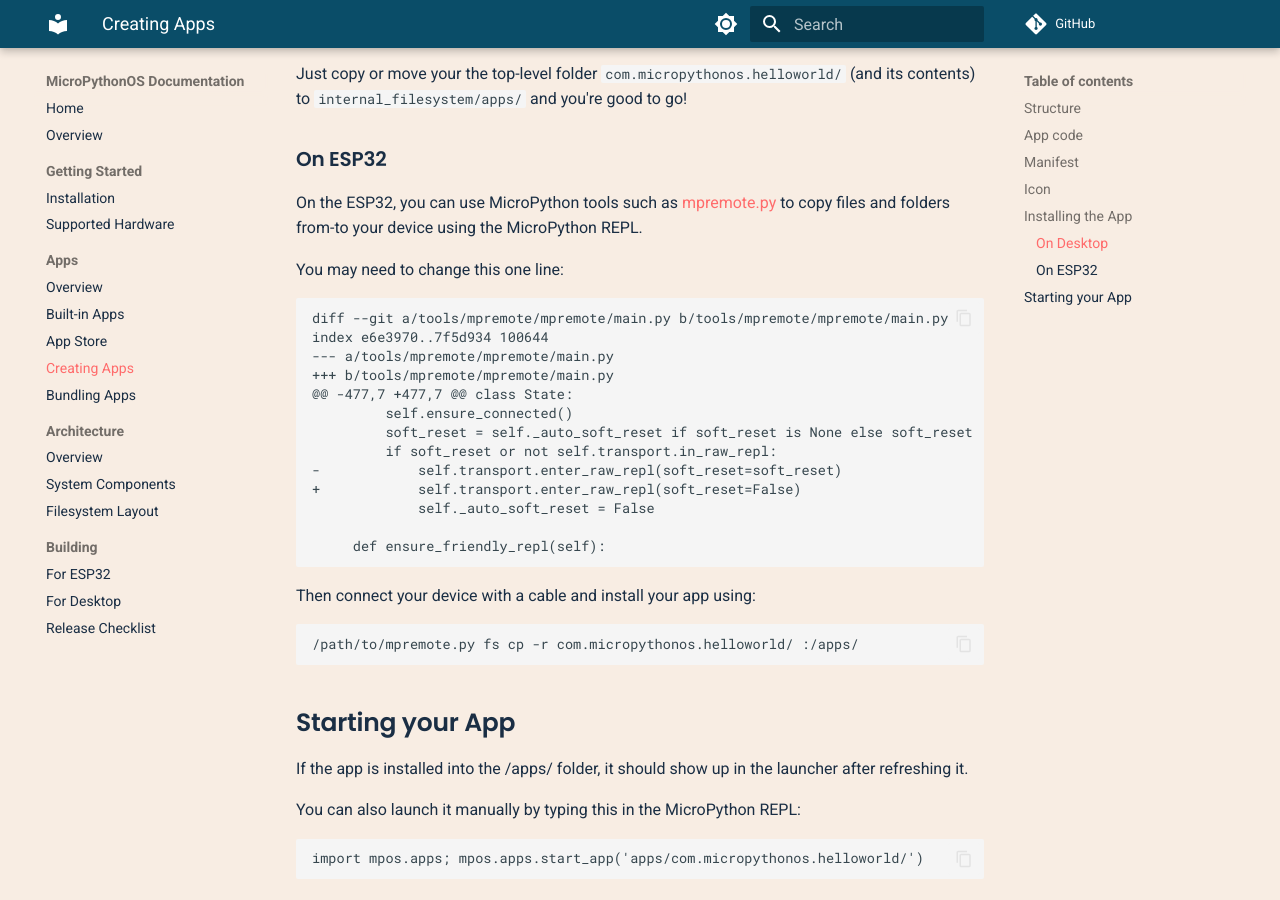
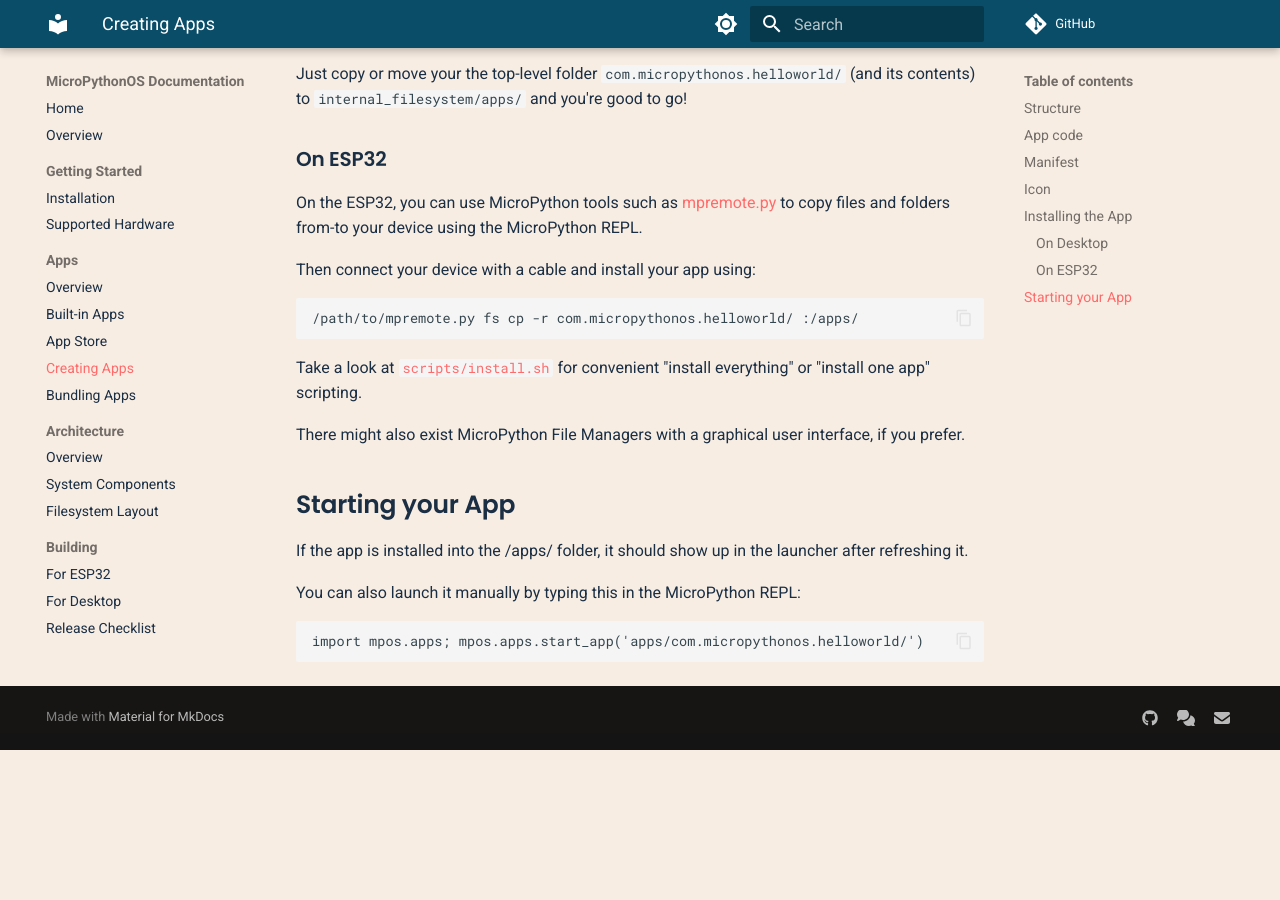
Before and after one commit to MicroPythonOS/docs, an MkDocs documentation site: the page built from docs/apps/creating-apps.md, in a window 1280 px wide and 900 px high, scrolled down 2062 px. Built offline with MkDocs 1.6.1 and Material for MkDocs 9.7.7, drawn with Linux system fonts in a browser that asks for light colours; comment, search, counter and statistics services are not loaded; after the commit the page ends 2812 px from its top, so only the background shows below that.

Commit message:
update docs

````diff
--- a/docs/apps/creating-apps.md
+++ b/docs/apps/creating-apps.md
@@ -90,29 +90,15 @@ Just copy or move your the top-level folder `com.micropythonos.helloworld/` (and
 
 On the ESP32, you can use MicroPython tools such as [mpremote.py](https://github.com/micropython/micropython/tree/master/tools/mpremote) to copy files and folders from-to your device using the MicroPython REPL.
 
-You may need to change this one line:
-
-```
-diff --git a/tools/mpremote/mpremote/main.py b/tools/mpremote/mpremote/main.py
-index e6e3970..7f5d934 100644
---- a/tools/mpremote/mpremote/main.py
-+++ b/tools/mpremote/mpremote/main.py
-@@ -477,7 +477,7 @@ class State:
-         self.ensure_connected()
-         soft_reset = self._auto_soft_reset if soft_reset is None else soft_reset
-         if soft_reset or not self.transport.in_raw_repl:
--            self.transport.enter_raw_repl(soft_reset=soft_reset)
-+            self.transport.enter_raw_repl(soft_reset=False)
-             self._auto_soft_reset = False
-
-     def ensure_friendly_repl(self):
-```
-
 Then connect your device with a cable and install your app using:
 
 ```
 /path/to/mpremote.py fs cp -r com.micropythonos.helloworld/ :/apps/
 ```
+
+Take a look at [`scripts/install.sh`](https://github.com/MicroPythonOS/MicroPythonOS/blob/main/scripts/install.sh) for convenient "install everything" or "install one app" scripting.
+
+There might also exist MicroPython File Managers with a graphical user interface, if you prefer.
 
 ## Starting your App
 
````
